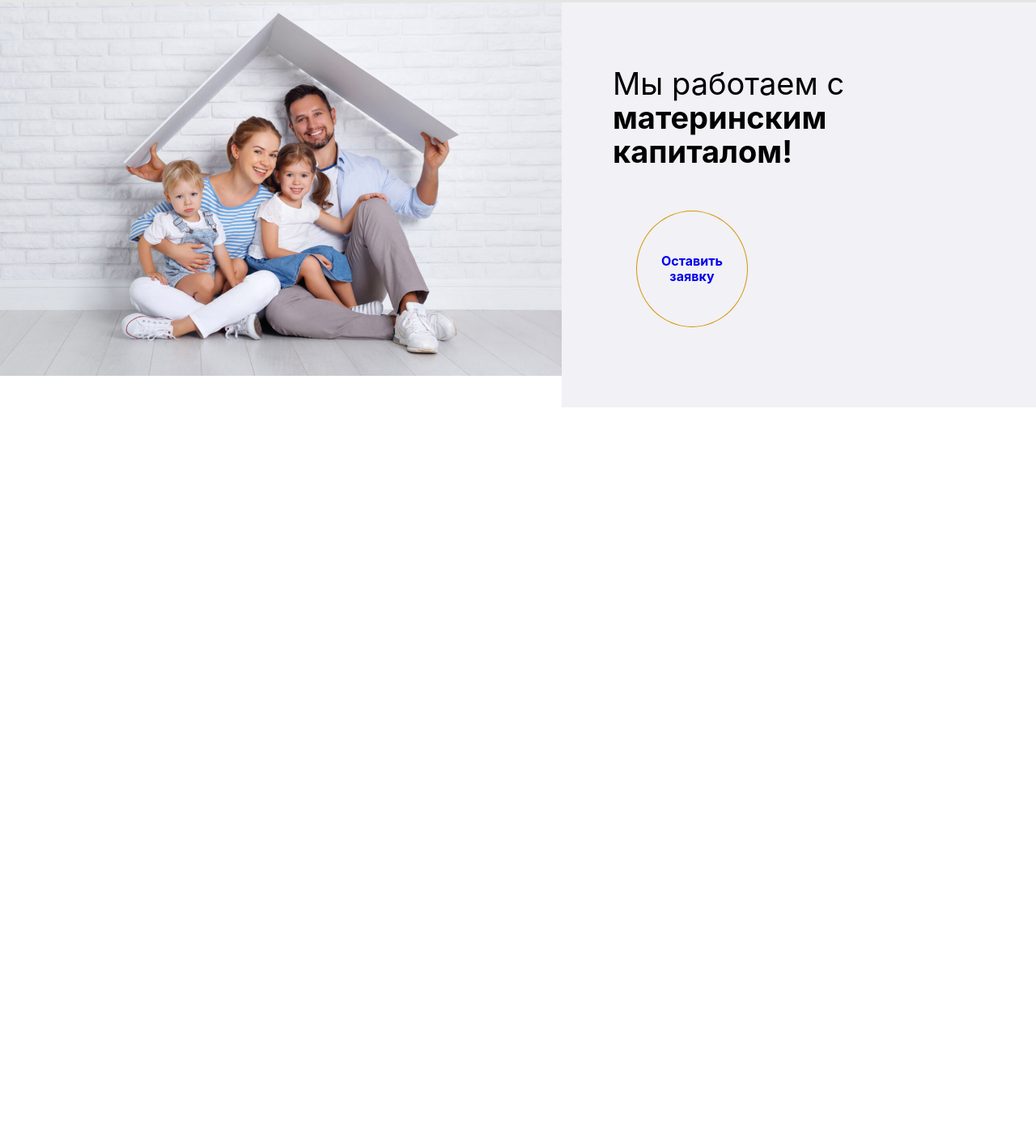
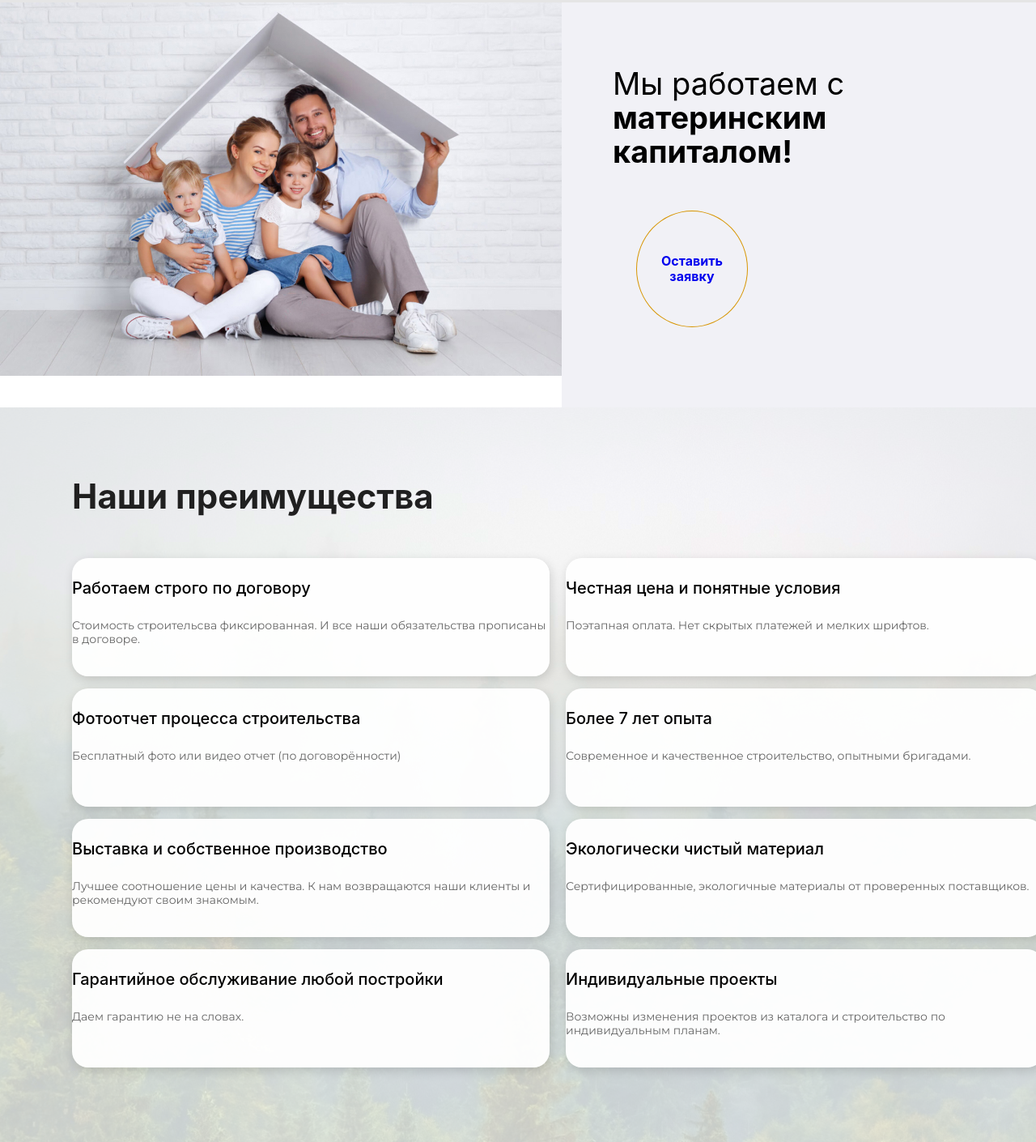
Before and after one commit to vladasiambr/domostroy, a plain HTML site: page index.html in a window 1280 px wide. Shown: the part 1606-3016 px from the top of the page at 81% size. Before the commit the page ends 2109 px from the top, so only its background shows below. Drawn offline with nearby package versions, Linux system fonts and the light colour scheme; a web font is replaced by a local one.

Commit message:
grid contant

```diff
--- /dev/null
+++ b/css/components/advantage.css
@@ -0,0 +1,50 @@
+.advantage {
+  background: url("/images/forast.jpg") no-repeat, rgba(246, 246, 249, 0.8);
+  background-blend-mode: hue;
+  padding: 0 78px 0 89px;
+}
+
+.advantage__contant-title {
+  font-family: "Inter";
+  font-style: normal;
+  font-weight: 700;
+  font-size: 42px;
+  line-height: 51px;
+  color: #202020;
+  margin: 0;
+  padding: 84px 0 51px;
+}
+
+.advantage__contant-advantages {
+  display: inline-grid;
+  column-gap: 20px;
+  row-gap: 15px;
+  grid-template-columns: auto auto;
+  padding-bottom: 92px;
+}
+
+.subparahgraph {
+  background: rgba(255, 255, 255, 0.95);
+  box-shadow: 2px 4px 13px rgba(0, 0, 0, 0.15);
+  border-radius: 20px;
+  width: 590px;
+  height: 146px;
+}
+
+.advantage__contant-subparahgraph-title {
+  font-family: "Inter";
+  font-style: normal;
+  font-weight: 500;
+  font-size: 20px;
+  line-height: 21px;
+}
+
+.advantage__contant-subparahgraph-text {
+  font-family: "Montserrat";
+  font-style: normal;
+  font-weight: 400;
+  font-size: 14px;
+  line-height: 17px;
+
+  color: rgba(0, 0, 0, 0.6);
+}
--- a/css/main.css
+++ b/css/main.css
@@ -8,3 +8,4 @@
 @import url('./components/swiper.css');
 @import url('./components/assistance-families.css');
 @import url('./components/assistance-families-swiper.css');
+@import url('./components/advantage.css');
--- a/index.html
+++ b/index.html
@@ -137,7 +137,7 @@
               <!-- Slides -->
               <div class="swiper-slide">
                 <div class="products">
-                  <img class="frame-house" src="./images/Frame-house.jpg" alt="Frame-house">
+                  <img class="frame-house" src="./images/swiper/Frame-house.jpg" alt="Frame-house">
                   <div class="suggestions__discription">
                     <h4 class="name-products">Каркасный дом с<br> балконом LK-2</h4>
                     <div class="discription-products">
@@ -151,7 +151,7 @@
               </div>
               <div class="swiper-slide">
                 <div class="products">
-                  <img class="frame-house" src="./images/Frame-house 2.jpg" alt="Frame-house">
+                  <img class="frame-house" src="./images/swiper/Frame-house 2.jpg" alt="Frame-house">
                   <div class="suggestions__discription">
                     <h4 class="name-products">Каркасный дом с<br> балконом LK-2</h4>
                     <div class="discription-products">
@@ -165,7 +165,7 @@
               </div>
               <div class="swiper-slide">
                 <div class="products">
-                  <img class="frame-house" src="./images/Frame-house 3.jpg" alt="Frame-house">
+                  <img class="frame-house" src="./images/swiper/Frame-house 3.jpg" alt="Frame-house">
                   <div class="suggestions__discription">
                     <h4 class="name-products">Каркасный дом с<br> балконом LK-2</h4>
                     <div class="discription-products">
@@ -179,7 +179,7 @@
               </div>
               <div class="swiper-slide">
                 <div class="products">
-                  <img class="frame-house" src="./images/Frame-house 4.jpg" alt="Frame-house">
+                  <img class="frame-house" src="./images/swiper/Frame-house 4.jpg" alt="Frame-house">
                   <div class="suggestions__discription">
                     <h4 class="name-products">Каркасный дом с<br> балконом LK-2</h4>
                     <div class="discription-products">
@@ -231,6 +231,55 @@
           </div>
         </div>
     </section>
+    <section class="advantage">
+      <div class="advantage__contant">
+        <h3 class="advantage__contant-title">Наши преимущества</h3>
+        <div class="advantage__contant-advantages">
+
+          <div class="advantage__contant-subparahgraph subparahgraph">
+            <h4 class="advantage__contant-subparahgraph-title">Работаем строго по договору</h4>
+            <p class="advantage__contant-subparahgraph-text">Стоимость строительсва фиксированная.
+              И все наши обязательства прописаны в договоре.
+            </p>
+          </div>
+          <div class="advantage__contant-subparagraph subparahgraph">
+            <h4 class="advantage__contant-subparahgraph-title">Честная цена и понятные условия</h4>
+            <p class="advantage__contant-subparahgraph-text">Поэтапная оплата. Нет скрытых платежей и мелких шрифтов.
+            </p>
+          </div>
+          <div class="advantage__contant-subparagraph subparahgraph">
+            <h4 class="advantage__contant-subparahgraph-title">Фотоотчет процесса строительства</h4>
+            <p class="advantage__contant-subparahgraph-text">Бесплатный фото или видео отчет
+              (по договорённости)
+            </p>
+          </div>
+          <div class="advantage__contant-subparagraph subparahgraph">
+            <h4 class="advantage__contant-subparahgraph-title">Более 7 лет опыта</h4>
+            <p class="advantage__contant-subparahgraph-text">Современное и качественное строительство, опытными бригадами.
+            </p>
+          </div>
+          <div class="advantage__contant-subparagraph subparahgraph">
+            <h4 class="advantage__contant-subparahgraph-title">Выставка и собственное производство</h4>
+            <p class="advantage__contant-subparahgraph-text">Лучшее соотношение цены и качества. К нам возвращаются наши клиенты и рекомендуют своим знакомым.</p>
+          </div>
+          <div class="advantage__contant-subparagraph subparahgraph">
+            <h4 class="advantage__contant-subparahgraph-title">Экологически чистый материал</h4>
+            <p class="advantage__contant-subparahgraph-text">Сертифицированные, экологичные материалы от проверенных поставщиков.</p>
+          </div>
+          <div class="advantage__contant-subparagraph subparahgraph">
+            <h4 class="advantage__contant-subparahgraph-title">Гарантийное обслуживание любой постройки</h4>
+            <p class="advantage__contant-subparahgraph-text">Даем гарантию не на словах.</p>
+          </div>
+          <div class="advantage__contant-subparagraph subparahgraph">
+            <h4 class="advantage__contant-subparahgraph-title">Индивидуальные проекты</h4>
+            <p class="advantage__contant-subparahgraph-text">Возможны изменения проектов из каталога и строительство по индивидуальным планам.</p>
+          </div>
+
+        </div>
+      </div>
+
+
+    </section>
   </div>
   <!-- JavaScript -->
   <script src="https://cdn.jsdelivr.net/npm/swiper@8/swiper-bundle.min.js"></script>
```
Also changed, not shown: images/advantage/advantage-sprite.svg (added), images/advantage/badge.svg (added), images/advantage/certificate.svg (added), images/advantage/document.svg (added), images/advantage/goal 2.svg (added), images/advantage/money-sack.svg (added), images/advantage/quality.svg (added), images/advantage/receipt.svg (added), images/advantage/running-man 2.svg (added), images/forast.jpg (added), images/swiper/Frame-house 2.jpg (renamed from images/Frame-house 2.jpg), images/swiper/Frame-house 3.jpg (renamed from images/Frame-house 3.jpg), images/swiper/Frame-house 4.jpg (renamed from images/Frame-house 4.jpg), images/swiper/Frame-house.jpg (renamed from images/Frame-house.jpg).
